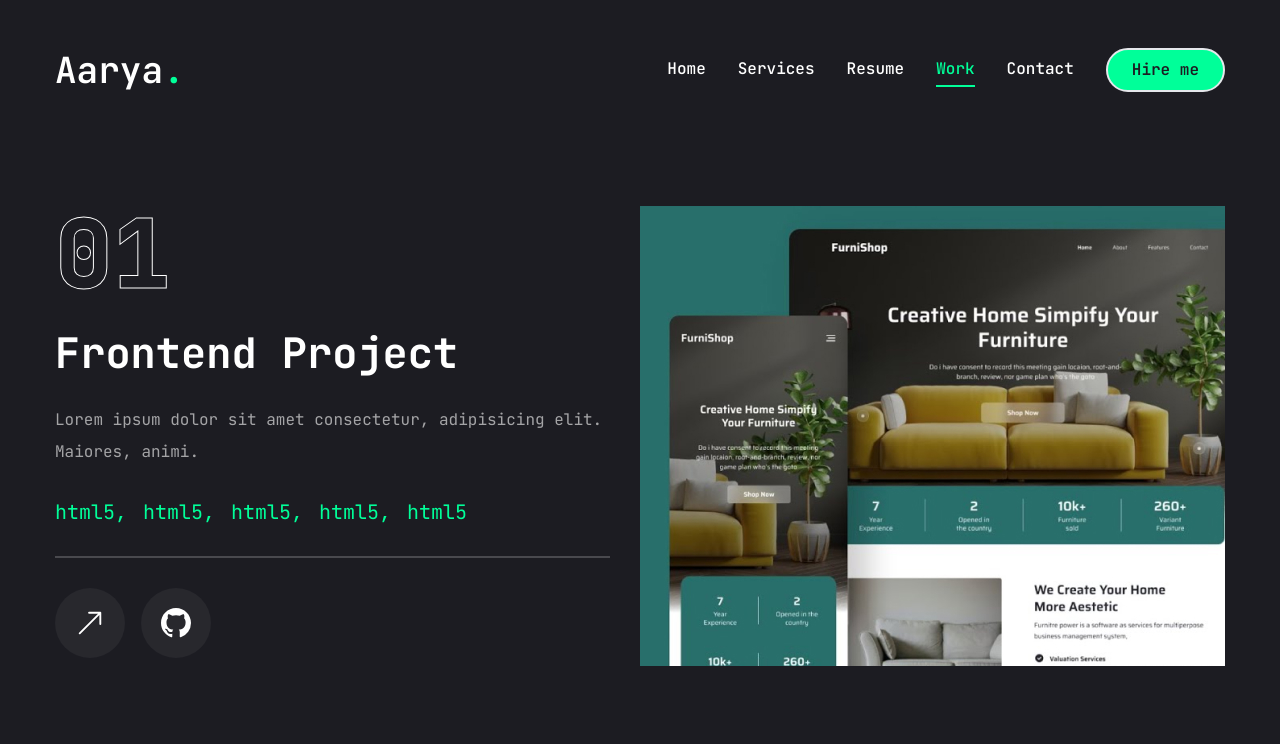
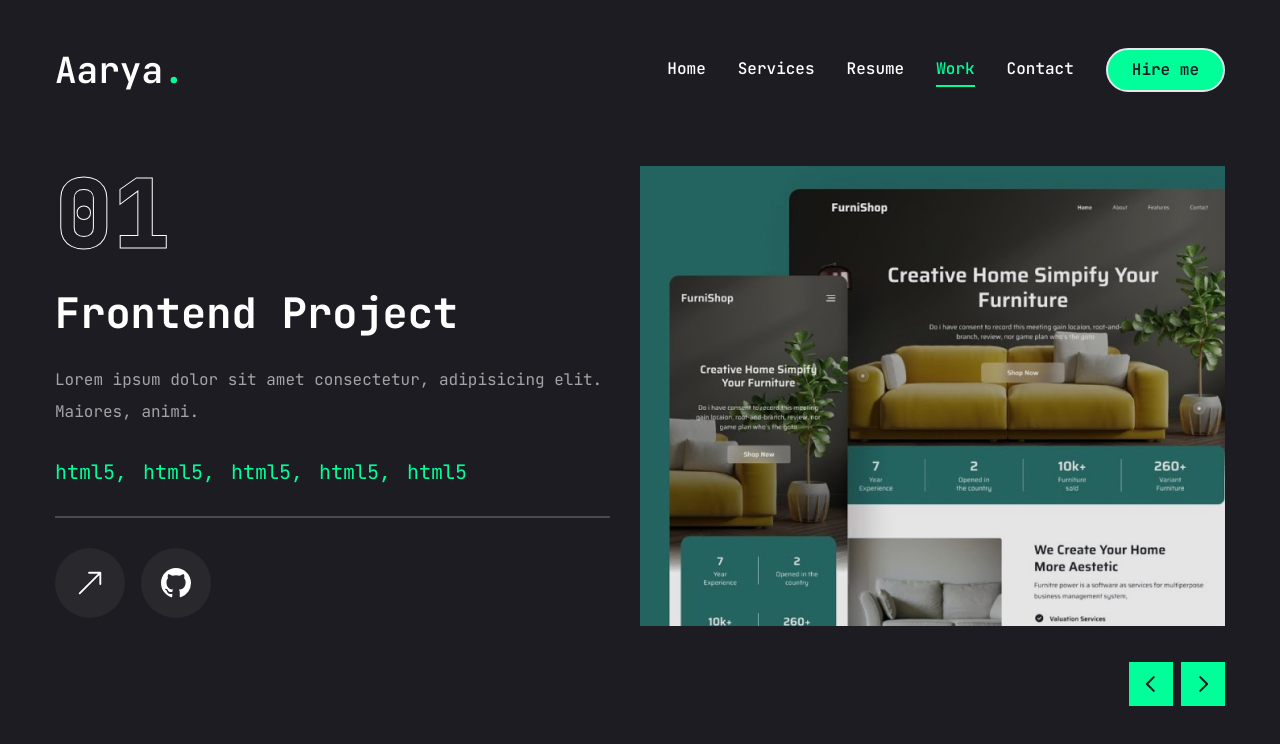
Before and after one commit to Aarya-Chauhan/PortfolioFramer, a Next.js app: page /work in a window 1280 px wide. Shown: the top 744 px of the page. Built offline with nearby package versions, Linux system fonts and the light colour scheme.

Commit message:
completion of work page

```diff
--- a/app/work/page.jsx
+++ b/app/work/page.jsx
@@ -8,6 +8,7 @@ import "swiper/css";
 import { Tooltip,TooltipContent,TooltipTrigger,TooltipProvider } from '@radix-ui/react-tooltip';
 import {BsArrowUpRight, BsGithub} from 'react-icons/bs';
 import Image from 'next/image';
+import WorkSliderBtn from '@/components/WorkSliderBtn';
 
 
 const projects = [
@@ -219,7 +220,7 @@ const Work = () => {
   }
   const [project,setProject] = useState(projects[0]);
   return (
-    <motion.section initial={{opacity:1}} animate={{opacity:1, transition:{delay:2.4, ease:'easeIn', duration:0.4} }} className='min-h-[80vh] flex flex-col justify-center py-12 xl:py-0'>
+    <motion.section initial={{opacity:0}} animate={{opacity:1, transition:{delay:1.4,duration:0.6, ease:'easeIn'} }} className='min-h-[80vh] flex flex-col justify-center py-12 xl:py-0'>
       <div className="container mx-auto">
         <div className='flex flex-col xl:flex-row xl:gap-[30px]'>
           <div className='w-full xl:w-[50%] xl:h-[460px] flex flex-col xl:justify-between order-2 xl:order-none'>
@@ -263,11 +264,11 @@ const Work = () => {
             </div>
           </div>
           <div className='w-full xl:w-[50%]'>
-            <Swiper spaceBetween={30} slidesPerView={1} className='xl:h-[460px] mb-12 bg-slate-600' onSlideChange={handleSlideChange}>
+            <Swiper spaceBetween={30} slidesPerView={1} className='xl:h-[540px] mb-12 ' onSlideChange={handleSlideChange}>
               {projects.map((project,index)=>{
                 return <SwiperSlide key={index} className='w-full'>
                   <div className='h-[460px] relative group  flex justify-center items-center bg-pink-50/20'>
-                    <div>
+                    <div className='absolute top-0 bottom-0 w-full h-full bg-black/10 z-10'>
 
                     </div>
                     <div className='relative w-full h-full'>
@@ -276,6 +277,7 @@ const Work = () => {
                   </div>
                 </SwiperSlide>
               })}
+            <WorkSliderBtn containerStyles='flex gap-2 absolute right-0 bottom-[calc(50%_-_22px)] xl:bottom-0 z-20 w-full justify-between xl:w-max xl:justify-none' btnStyles='bg-accent hover:bg-accent-hover text-primary text-[22px] w-[44px] h-[44px] flex justify-center items-center transition-all' />
             </Swiper>
           </div>
         </div>
--- /dev/null
+++ b/components/WorkSliderBtn.jsx
@@ -0,0 +1,16 @@
+"use client"
+
+import { useSwiper } from "swiper/react"
+import {PiCaretLeftBold, PiCaretRightBold} from 'react-icons/pi';
+
+const WorkSliderBtn = ({containerStyles, btnStyles, iconsStyles}) => {
+    const swiper =  useSwiper();
+    return (
+        <div className={containerStyles}>
+            <button className={btnStyles}><PiCaretLeftBold className={iconsStyles} onClick={()=>{swiper.slidePrev()}} /></button>
+            <button className={btnStyles}><PiCaretRightBold className={iconsStyles} onClick={() => {swiper.slideNext()}} /></button>
+        </div>
+    )
+}
+
+export default WorkSliderBtn
```
